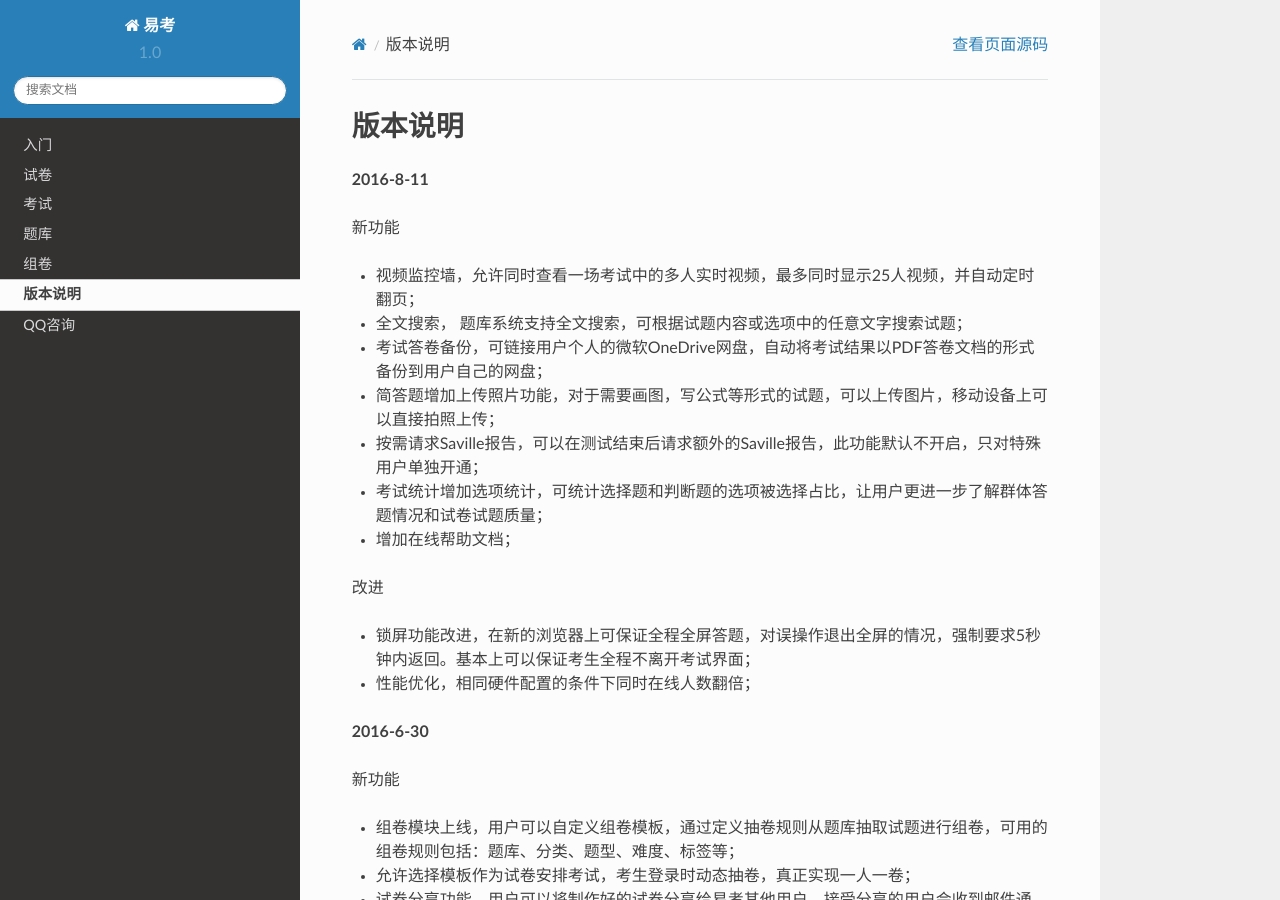
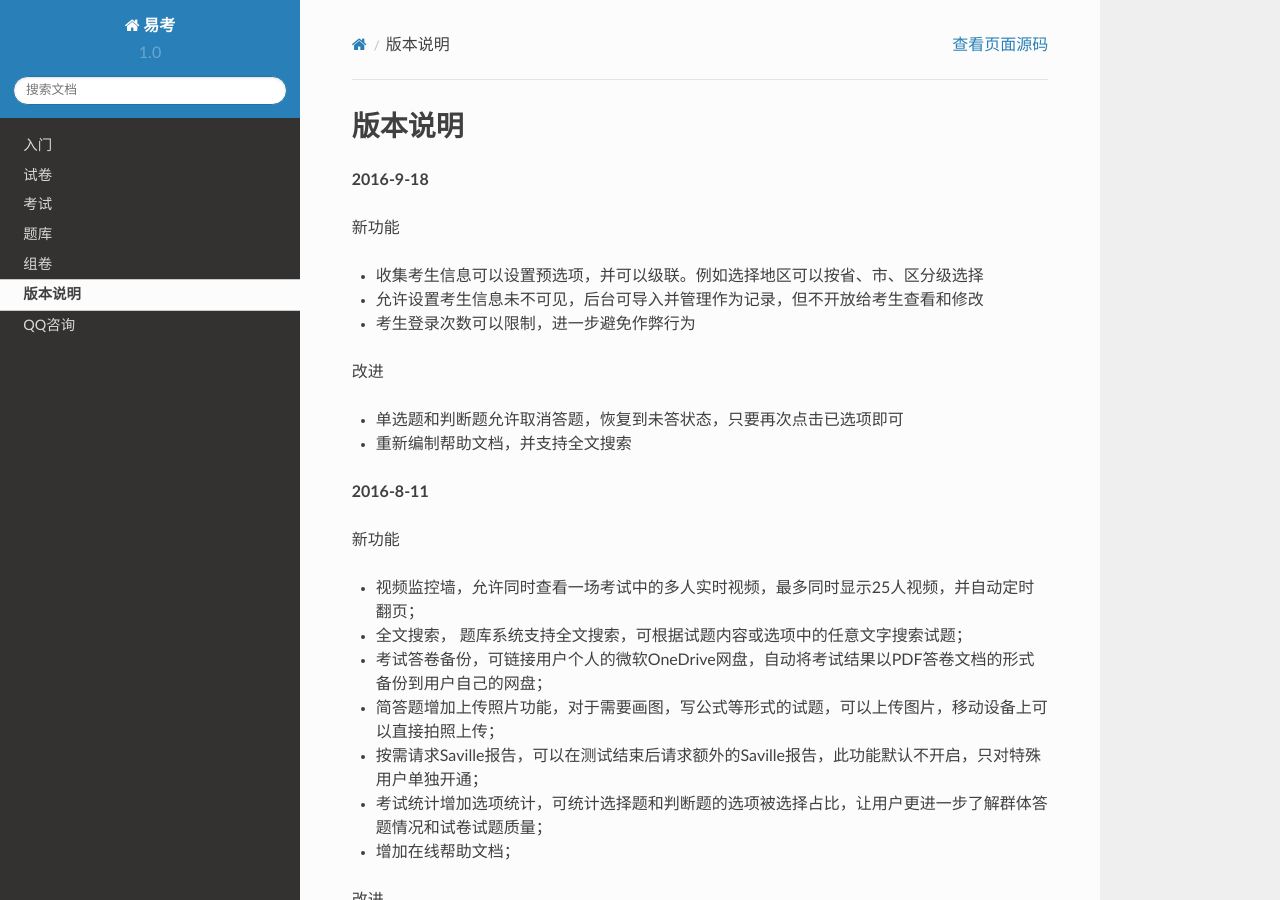
Before and after one commit to yaozhifeng/eztest_doc, a Sphinx documentation site: the page built from docs/source/releasenote.rst, in a window 1280 px wide and 900 px high. Built offline with Sphinx 7.4.7 and the Read the Docs theme 2.0.0, drawn with Linux system fonts in a browser that asks for light colours.

Commit message:
releasenote918

```diff
--- a/docs/source/basic.rst
+++ b/docs/source/basic.rst
@@ -45,7 +45,7 @@ IOS移动终端：
 易考注册
 ---------
 
-进入易考首页https://eztest.org
+进入易考首页 https://eztest.org
 
 点击“立即注册”（或右上角“注册”)
 
--- a/docs/source/releasenote.rst
+++ b/docs/source/releasenote.rst
@@ -1,6 +1,21 @@
 版本说明
 ===============
 
+**2016-9-18**
+
+新功能
+
+- 收集考生信息可以设置预选项，并可以级联。例如选择地区可以按省、市、区分级选择
+
+- 允许设置考生信息未不可见，后台可导入并管理作为记录，但不开放给考生查看和修改
+
+- 考生登录次数可以限制，进一步避免作弊行为
+
+改进
+
+- 单选题和判断题允许取消答题，恢复到未答状态，只要再次点击已选项即可
+
+- 重新编制帮助文档，并支持全文搜索
 
 **2016-8-11**
 
```
